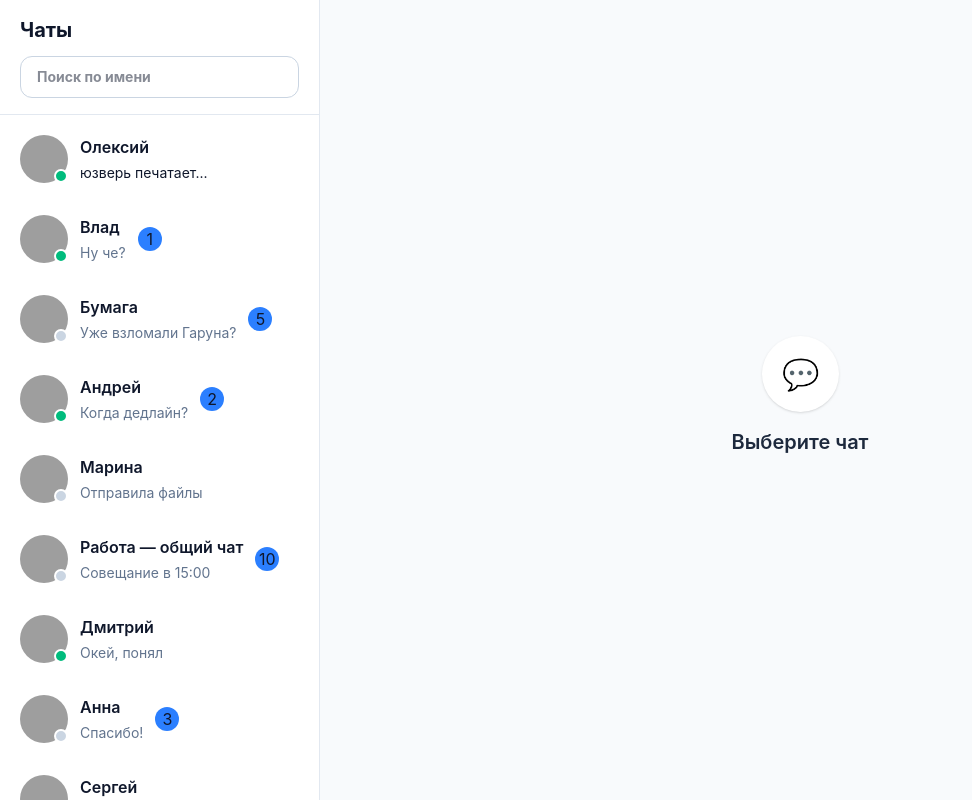
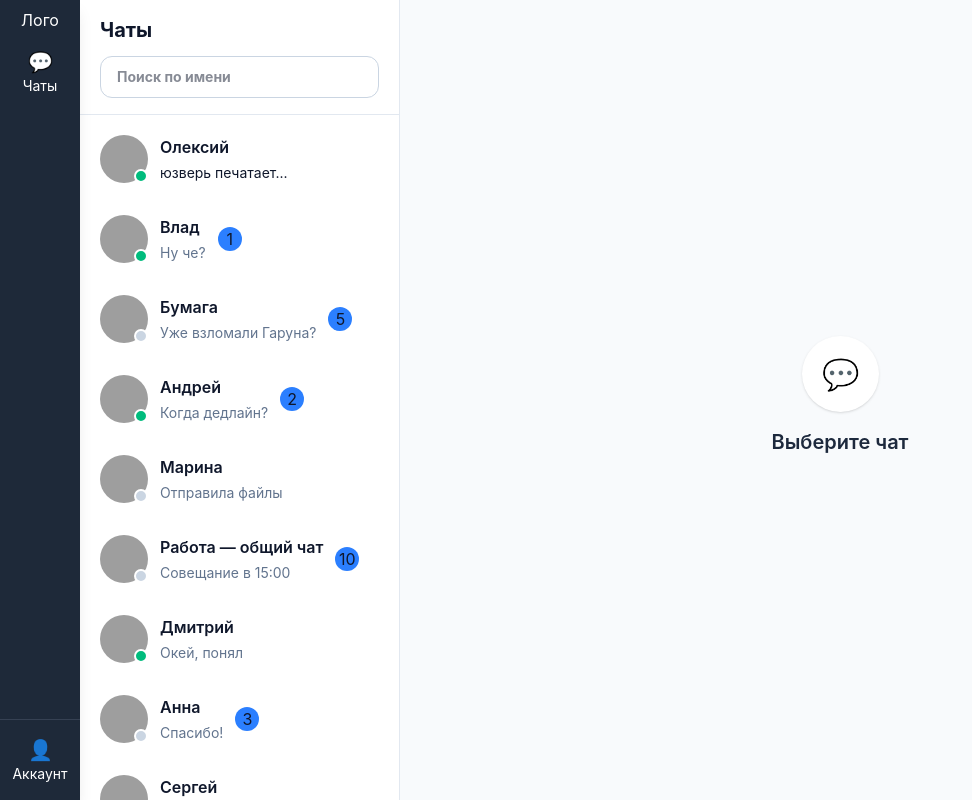
Before and after one commit to Code1nBlood/sas-messanger, a React (Vite) app: page / in a window 1280 px wide. Both pictures are taken after typing "name@example.com", "Sample123" into the empty fields and a click on the button "Войти". Shown: the whole page, without its empty margins (0-972 px from the left). Built offline with nearby package versions, Linux system fonts and the light colour scheme; grey boxes are pictures that could not be loaded.

Commit message:
Левая панель

```diff
--- a/src/App.tsx
+++ b/src/App.tsx
@@ -1,6 +1,7 @@
 import { useMemo, useState } from "react";
 import { ChatList } from "./components/ChatList";
 import { ChatWindow } from "./components/ChatWindow";
+import LeftPanel from "./components/LeftPanel";
 import { AuthForm } from "./components/AuthForm";
 import { mockChats } from "./data/mockChats";
 import { mockMessages } from "./data/mockMessages";
@@ -138,6 +139,7 @@ export default function App() {
 
   return (
     <div className="flex h-screen bg-slate-100 text-slate-900">
+      <LeftPanel />
       <ChatList
         chats={filteredChats}
         activeChatId={activeChatId}
--- /dev/null
+++ b/src/components/LeftPanel.tsx
@@ -0,0 +1,28 @@
+import React from 'react';
+
+const LeftPanel: React.FC = () => {
+  return (
+    <aside className="flex flex-col h-full w-20 bg-gray-800 text-white shadow-lg relative">
+      {/* Самый верх */}
+      <span className = "justify-center flex p-2">Лого</span>
+      <div className="grow">
+        {/* Сверху */}
+        <button className="w-full flex flex-col items-center justify-center p-2 rounded-md hover:bg-gray-700 text-sm mb-2">
+          <span className="text-xl">💬</span>
+          <span>Чаты</span>
+        </button>
+      </div>
+
+      {/* Снизу */}
+      <nav className="p-2 border-t border-gray-700">
+
+        <button className="w-full flex flex-col items-center justify-center p-2 rounded-md hover:bg-gray-700 text-sm">
+          <span className="text-xl">👤</span>
+          <span>Аккаунт</span>
+        </button>
+      </nav>
+    </aside>
+  );
+};
+
+export default LeftPanel;
```
